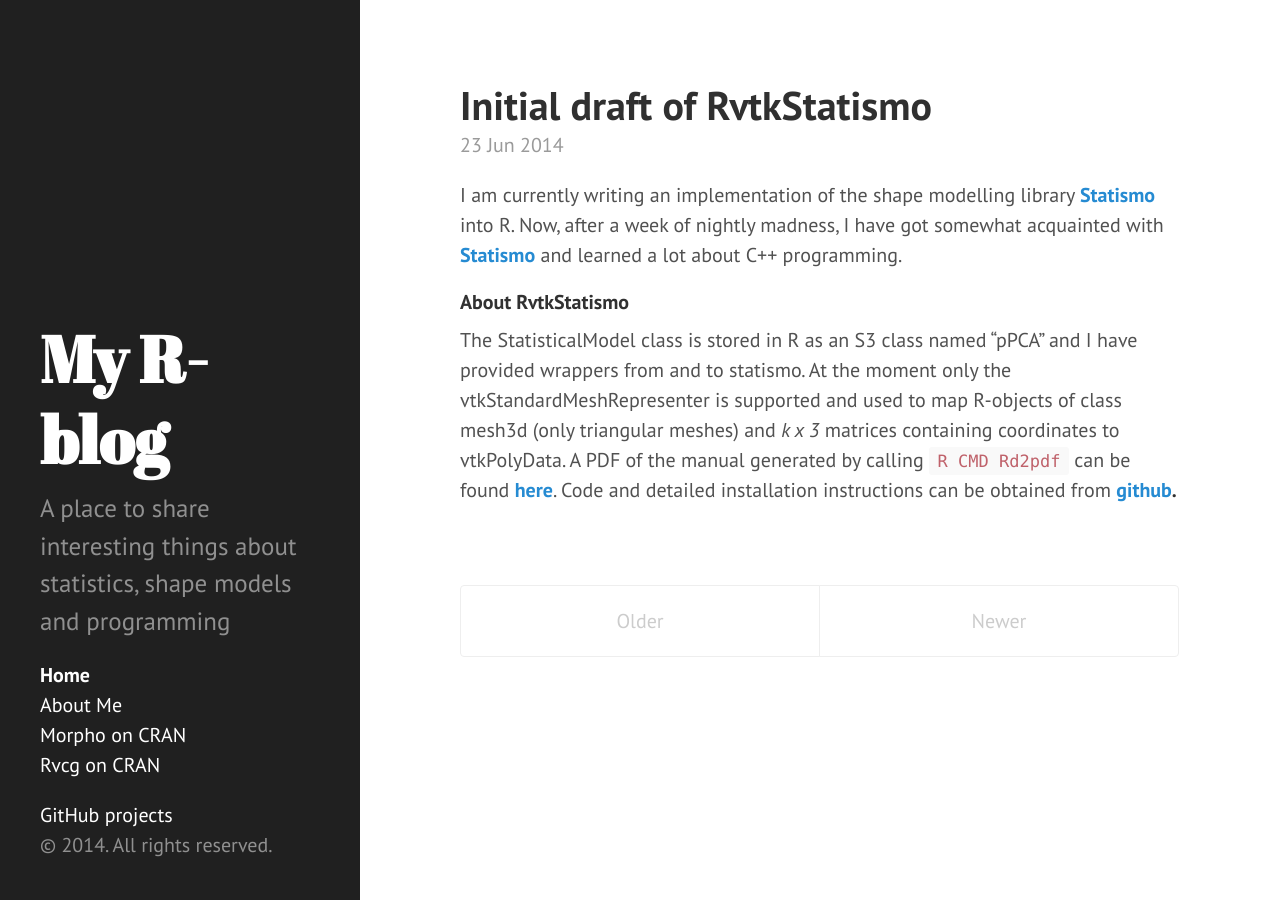
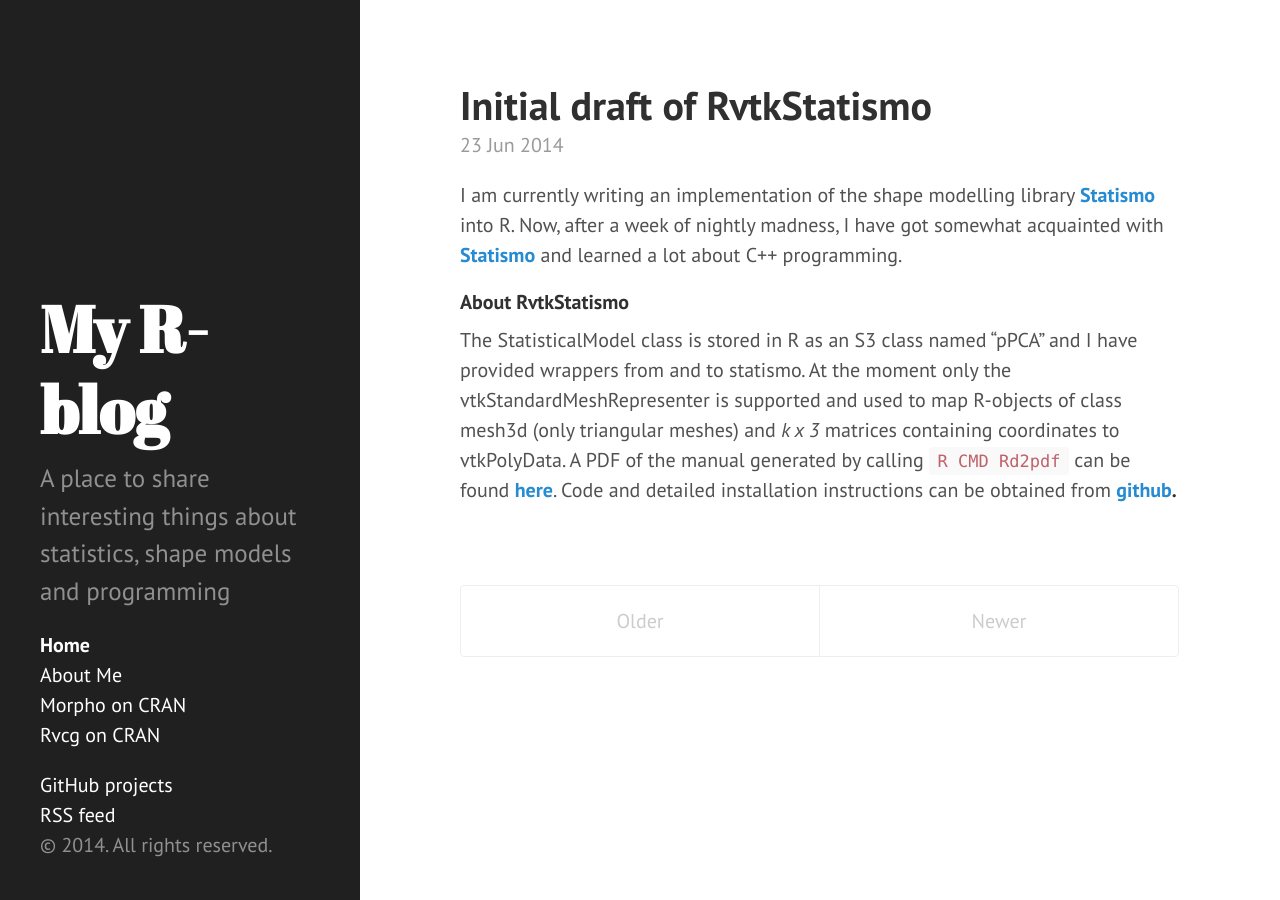
Before and after one commit to zarquon42b/zarquon42b.github.io, a Jekyll site: the page built from index.html, in a window 1280 px wide. Built offline with Jekyll 4.4.1, drawn with Linux system fonts in a browser that asks for light colours; Markdown is read by kramdown in place of the engine named in the settings; the list of posts is cut into pages by our own code.

Commit message:
added RSS feed link to sidebar

```diff
--- a/_includes/sidebar.html
+++ b/_includes/sidebar.html
@@ -33,6 +33,7 @@
     </ul>
 
       <li class="sidebar-nav-item"><a href="{{ site.github.repo }}">GitHub projects</a></li>
+    <li class="sidebar-nav-item"><a href="atom.xml">RSS feed</a></li>
       <!--<li class="sidebar-nav-item">Currently v{{ site.version }}</li>-->
     </ul>
 
```
Also changed, not shown: 5 other files.
